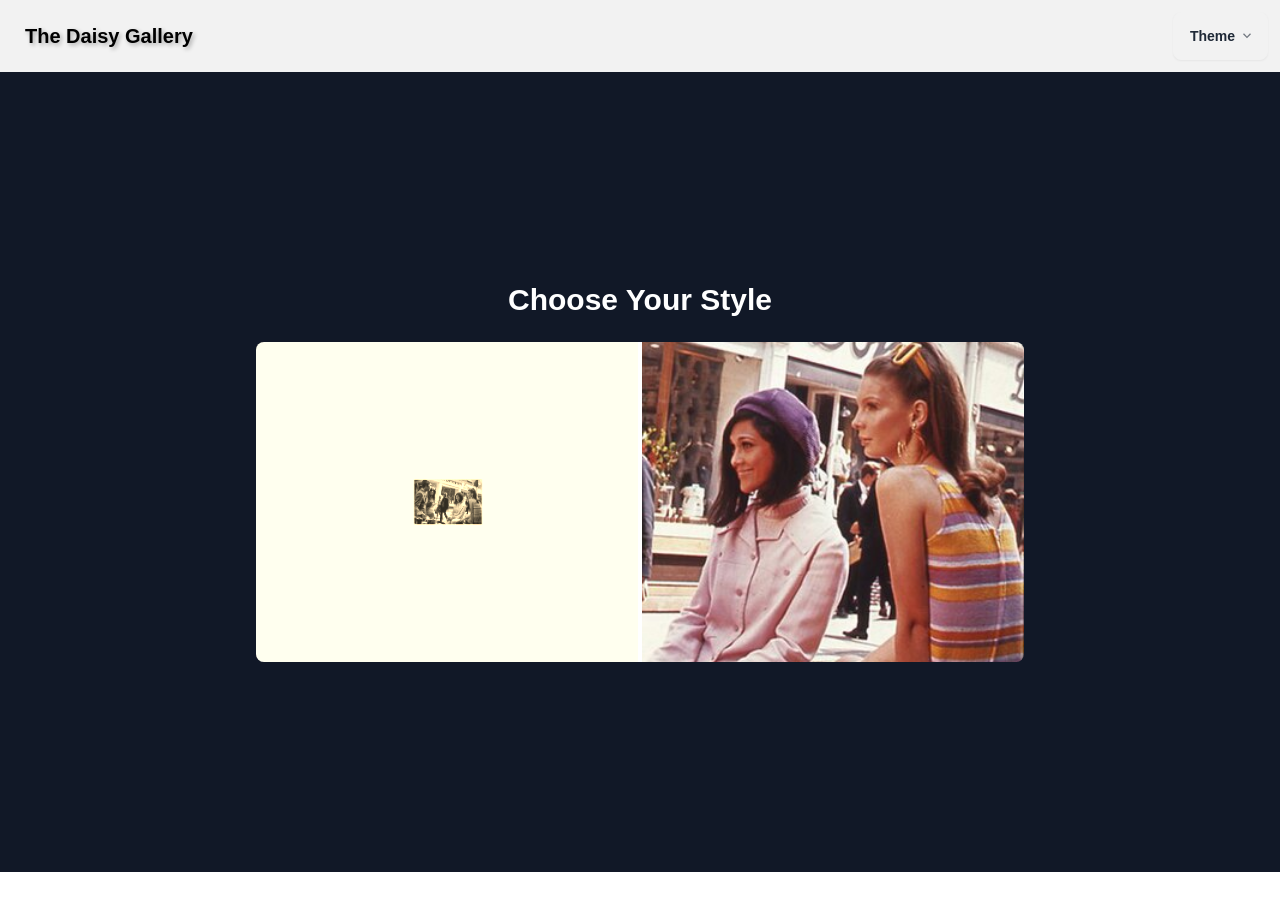
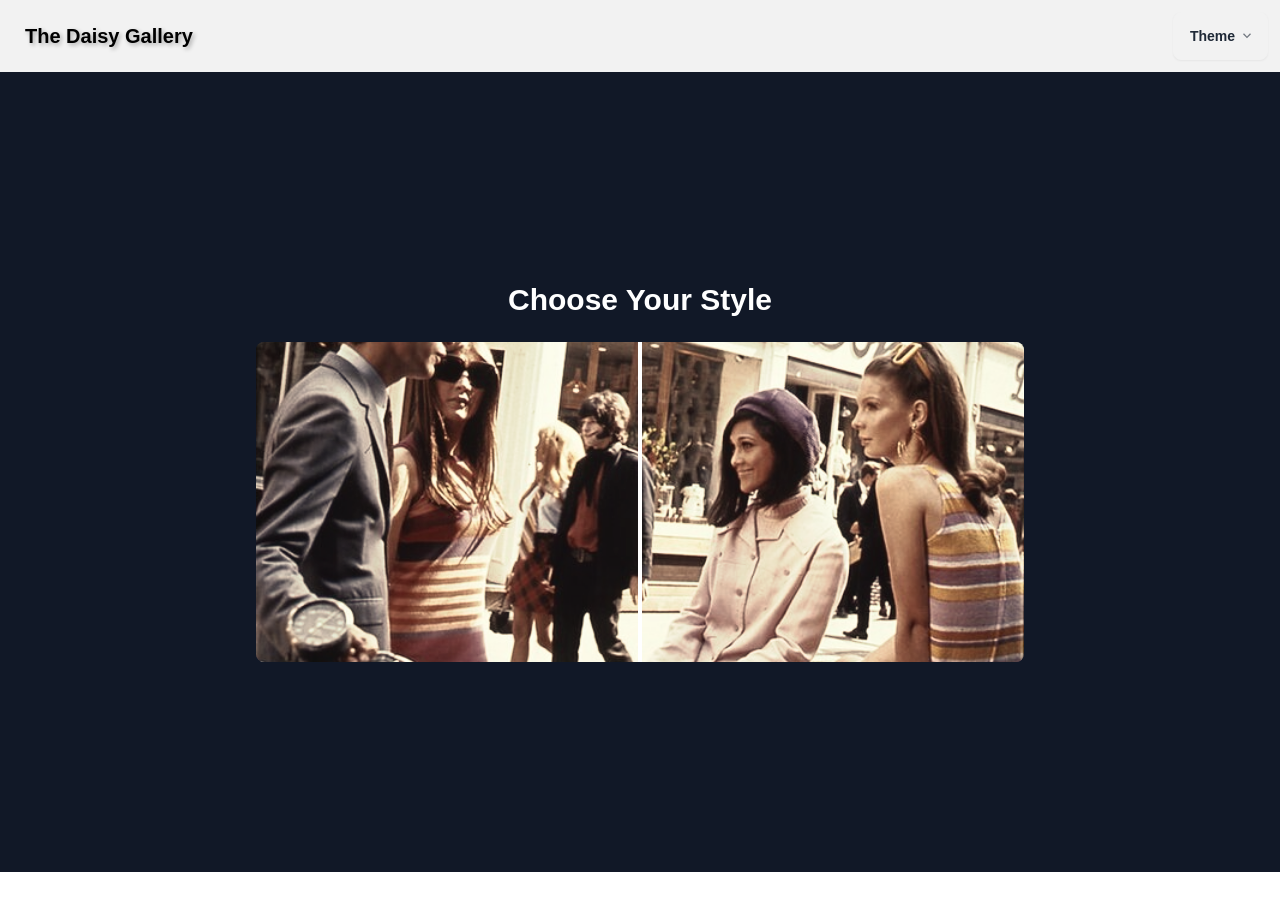
Before and after one commit to nicky-mc/daisy-gallery, a Next.js app: page /You-Choose in a window 1280 px wide. Shown: the top 910 px of the page. Built offline with nearby package versions, Linux system fonts and the light colour scheme.

Commit message:
You Choose done

```diff
--- a/src/app/You-Choose/page.js
+++ b/src/app/You-Choose/page.js
@@ -1,19 +1,13 @@
 "use client";
 
-import { useRef, useState, useEffect } from "react";
+import { useState, useRef } from "react";
 import Image from "next/image";
 
 export default function YouChoose() {
+  const [sliderPosition, setSliderPosition] = useState(50); // Start at 50%
   const sliderRef = useRef(null);
-  const [sliderPosition, setSliderPosition] = useState(50); // Start at 50% (centered)
-  const [isClient, setIsClient] = useState(false);
 
-  // Ensure the component is rendered on the client side
-  useEffect(() => {
-    setIsClient(true);
-  }, []);
-
-  // Handle slider drag
+  // Update the slider position based on drag
   const handleMouseMove = (e) => {
     const sliderRect = sliderRef.current.getBoundingClientRect();
     const offsetX = e.clientX - sliderRect.left;
@@ -24,41 +18,39 @@ export default function YouChoose() {
     setSliderPosition(newSliderPosition);
   };
 
-  if (!isClient) {
-    return null; // Render nothing on the server side
-  }
+  // Directly map sliderPosition to opacity for immediate feedback
+  const overlayOpacity = sliderPosition / 100;
 
   return (
     <div className="flex flex-col items-center justify-center min-h-screen bg-gray-900 text-white">
       <h1 className="text-3xl font-bold mb-6">Choose Your Style</h1>
+
+      {/* Diff-like component with immediate opacity blend */}
       <div
         className="relative w-full max-w-3xl h-80 overflow-hidden rounded-lg"
         ref={sliderRef}
-        onMouseMove={(e) => handleMouseMove(e)}
+        onMouseMove={handleMouseMove}
         onTouchMove={(e) => handleMouseMove(e.touches[0])}
       >
-        {/* Full-color classic London photo in the background */}
+        {/* Full-color version of the image as the background */}
         <Image
           src="/Londons_Carnaby_Street.jpg"
           alt="Full-color version of classic London"
           fill
-          className="object-cover"
+          className="absolute inset-0 object-cover"
         />
 
-        {/* Sepia overlay of the London photo */}
-        <div
-          className="absolute inset-0 overflow-hidden"
-          style={{ width: `${sliderPosition}%` }}
-        >
+        {/* Black-and-white or sepia version overlay with controlled opacity */}
+        <div className="absolute inset-0" style={{ opacity: overlayOpacity }}>
           <Image
-            src="/Carnabystreet.jpg"
-            alt="b&w version of classic London"
+            src="/Carnabystrt.jpg"
+            alt="Black-and-white version of classic London"
             fill
-            className="object-cover sepia"
+            className="object-cover sepia" // Apply sepia or black-and-white filter on top image
           />
         </div>
 
-        {/* Slider */}
+        {/* Slider Control */}
         <div
           className="absolute top-0 bottom-0"
           style={{ left: `${sliderPosition}%` }}
```
Also changed, not shown: public/CarnabyStrt.jpg (added).
